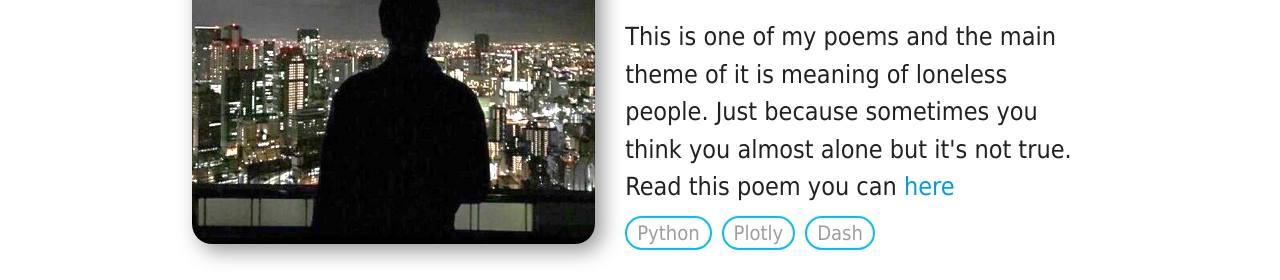
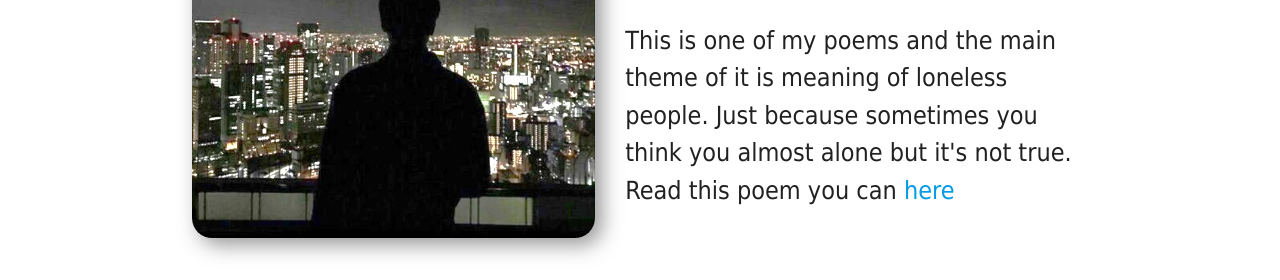
Before and after one commit to Thg-prog/thgwebpage, a plain HTML site: page projects.html in a window 1280 px wide. Shown: the part 725-1005 px from the top of the page. Drawn offline with nearby package versions, Linux system fonts and the light colour scheme.

Commit message:
Update projects.html

```diff
--- a/projects.html
+++ b/projects.html
@@ -76,11 +76,7 @@
                     This is one of my poems and the main theme of it is meaning of loneless people. Just because sometimes you think you almost alone but it's not true. Read this poem you can
                     <a href="https://vk.com/wall-219246605_101">here</a>
                 </p>
-                <div class="flex">
-                    <div class="subtext box">Python</div>
-                    <div class="subtext box">Plotly</div>
-                    <div class="subtext box">Dash</div>
-                </div>
+
             </div>
         </div>
     </div>
```
